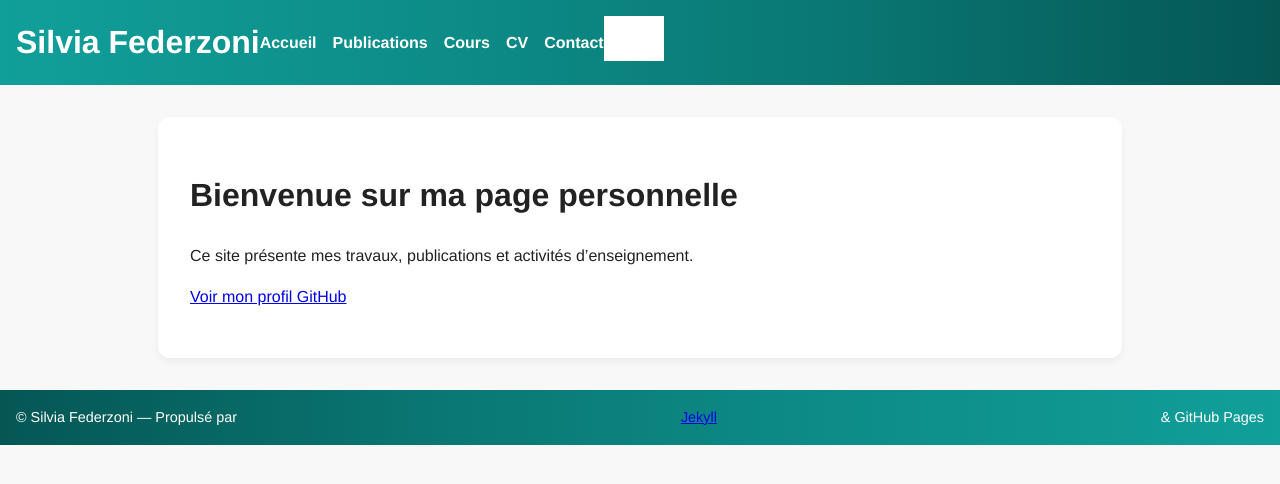
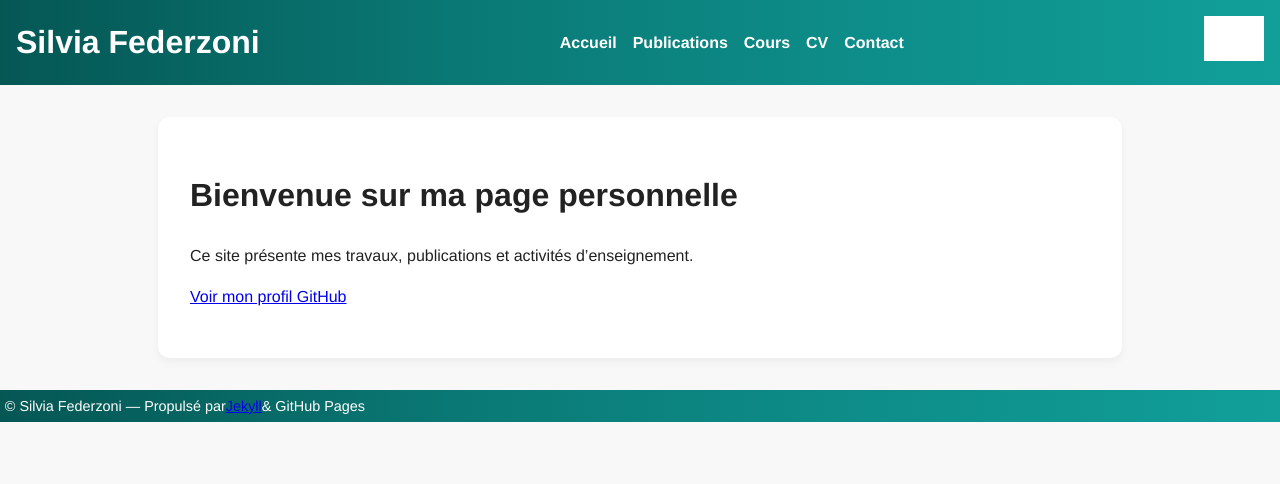
Before and after one commit to SFederzoni/SilviaFederzoni, a Jekyll site: the page built from index.md, in a window 1280 px wide. Shown: the top 484 px of the page. Built offline with Jekyll 4.4.1, drawn with Linux system fonts in a browser that asks for light colours; grey boxes are pictures that could not be loaded.

Commit message:
Modify header gradient direction and footer padding
Changed header background gradient direction to right and adjusted footer padding.

```diff
--- a/_layouts/default.html
+++ b/_layouts/default.html
@@ -25,11 +25,12 @@
          Bandeau principal (header)
          ============================= */
       header {
-        background: linear-gradient(to left, #055754, #065f5c, #076864, #09706d, #0a7975, #0b7f7b, #0c8581, #0d8b87, #0e908c, #0f9590, #109a95, #119f9a);
+        background: linear-gradient(to right, #055754, #065f5c, #076864, #09706d, #0a7975, #0b7f7b, #0c8581, #0d8b87, #0e908c, #0f9590, #109a95, #119f9a);
         color: white;
         padding: 1rem;
         display: flex;
         align-items: center;
+        justify-content: space-between;
       }
 
       header .site-title {
@@ -102,10 +103,10 @@
       footer {
         background: linear-gradient(to right, #055754, #065f5c, #076864, #09706d, #0a7975, #0b7f7b, #0c8581, #0d8b87, #0e908c, #0f9590, #109a95, #119f9a);
         color: white;
-        padding: 1rem;
+        padding: 0.3rem;
         display: flex;
         align-items: center;
-        justify-content: space-between;
+
       }
     </style>
   </head>
```
